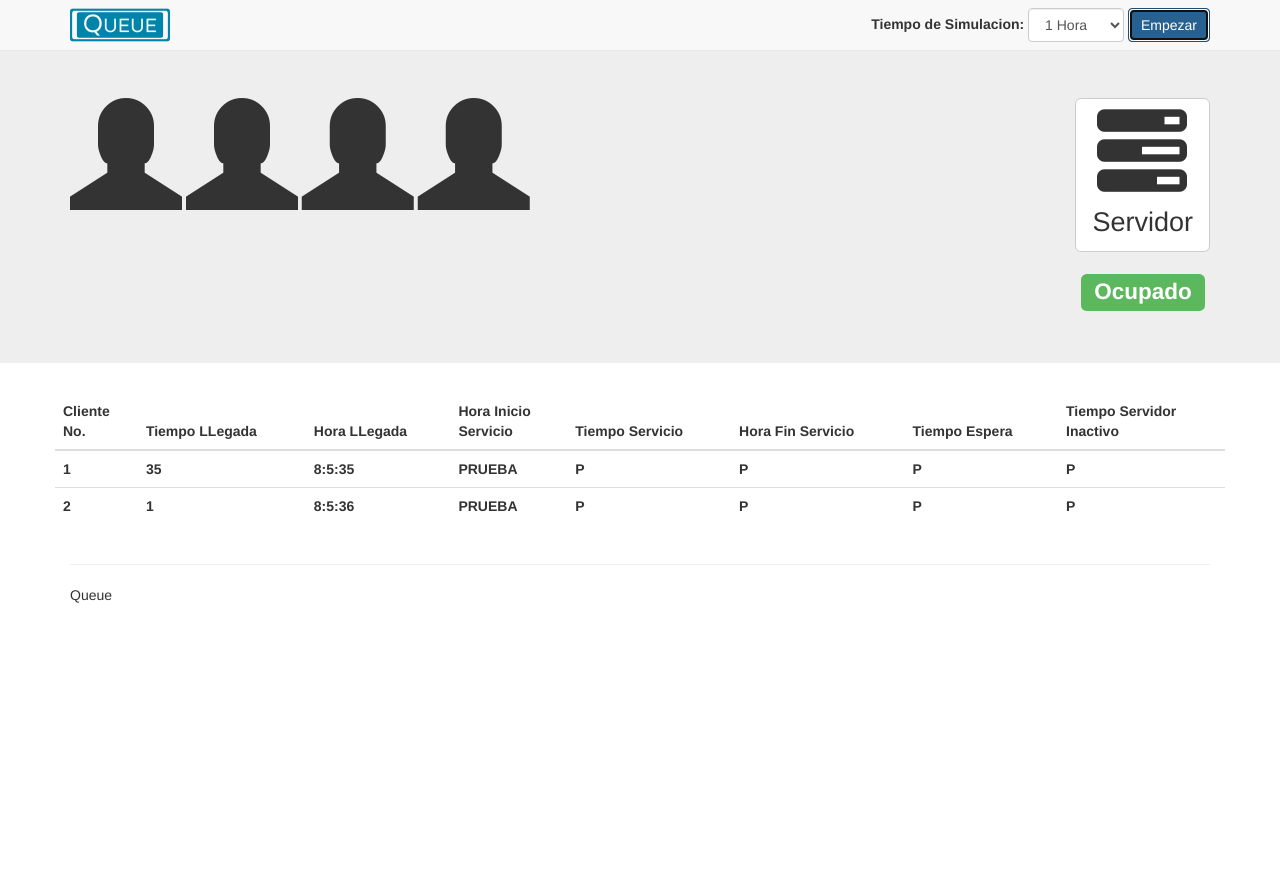
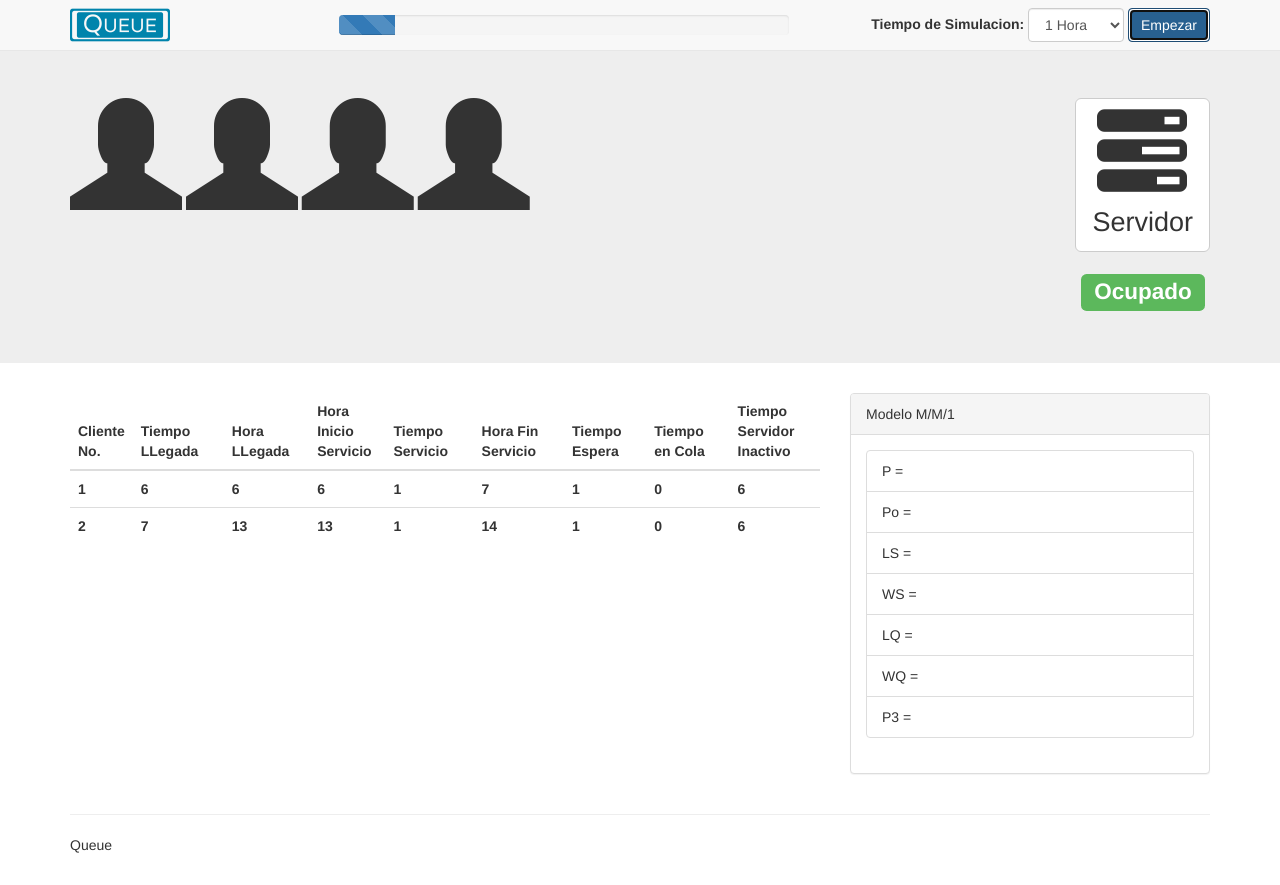
Before and after one commit to WilfredLemus/SimulacionColas, a plain HTML site: page index.html in a window 1280 px wide. Both pictures are taken after a click on the button "Empezar". Before the commit the page ends 800 px from the top, so only its background shows below. Drawn offline with Linux system fonts and the light colour scheme.

Commit message:
formulas mm1

```diff
--- a/index.html
+++ b/index.html
@@ -36,6 +36,18 @@
         <div id="navbar" class="navbar-collapse collapse">
             <div class="navbar-left">
             </div>
+          <div id="barpro" hidden class="nav navbar-text progress" style="width: 450px; margin-top:15px; margin-left:11em;margin-bottom: 0;">
+              <div class="bar progress-bar progress-bar-striped active" role="progressbar" aria-valuemin="0" aria-valuemax="100" style="width: 0%">
+              <span class="sr-only">40% Complete (success)</span>
+            </div>
+          </div>
+          <!-- <div class="progress">
+            <div class="progress-bar progress-bar-success progress-bar-striped" role="progressbar" aria-valuenow="40" aria-valuemin="0" aria-valuemax="100" style="width: 40%">
+              <span class="sr-only">40% Complete (success)</span>
+            </div>
+          </div> -->
+
+
           <div class="navbar-form navbar-right" >
             <div class="form-group">
               <label for="sel1">Tiempo de Simulacion:</label>
@@ -72,23 +84,19 @@
                 </div>
                 <div>
                     <h2>
-                        <!-- <span class="label label-default" style="margin-left:8%">Inactivo</span> -->
+                        <!-- <span class="label label-default" style="margin-left:8%">Inactivo</span>-->
                         <span class="label label-success" style="margin-left:4%">Ocupado</span>
                     </h2>
                 </div>
             </div>
           </div>
-
-        <!-- <h1>Hello, world!</h1>
-        <p>This is a template for a simple marketing or informational website. It includes a large callout called a jumbotron and three supporting pieces of content. Use it as a starting point to create something more unique.</p>
-        <p><a class="btn btn-primary btn-lg" href="#" role="button">Learn more &raquo;</a></p> -->
-
       </div>
     </div>
 
     <div class="container">
       <!-- Example row of columns -->
       <div class="row">
+        <div class="col-md-8">
           <table class="table table-hover">
               <thead>
                   <tr>
@@ -99,12 +107,54 @@
                       <th>Tiempo Servicio</th>
                       <th>Hora Fin Servicio</th>
                       <th>Tiempo Espera</th>
+                      <th>Tiempo en Cola</th>
                       <th>Tiempo Servidor <br>Inactivo</th>
                   </tr>
               </thead>
               <tbody id="table-body">
               </tbody>
           </table>
+        </div>
+        <div class="col-md-4">
+        <div class="panel panel-default">
+          <div class="panel-heading">Modelo M/M/1</div>
+          <div class="panel-body">
+            <ul class="list-group">
+              <li class="list-group-item">
+                <span class="badge" id="P"></span>
+                P =
+              </li>
+              <li class="list-group-item">
+                <span class="badge" id="PO"></span>
+                Po =
+              </li>
+              <li class="list-group-item">
+                <span class="badge" id="LS"></span>
+                LS =
+              </li>
+              <li class="list-group-item">
+                <span class="badge" id="WS"></span>
+                WS =
+              </li>
+              <li class="list-group-item">
+                <span class="badge" id="LQ"></span>
+                LQ =
+              </li>
+              <li class="list-group-item">
+                <span class="badge" id="WQ"></span>
+                WQ =
+              </li>
+              <li class="list-group-item">
+                <span class="badge" id="PN"></span>
+                P3 =
+              </li>
+            </ul>
+          </div>
+        </div>
+          <!-- Factor de Utilizacion P= -->
+
+
+        </div>
 
         <!-- <div class="col-md-4">
           <h2>Heading</h2>
--- a/js/main.js
+++ b/js/main.js
@@ -1,23 +1,49 @@
-var n = 1;
-var crTime, TllegadaAnt;
+var n, crTime, TllegadaAnt, HinicioServicio, Hllegada, HfinServicioAnt, HfinServicioAnt, HfinServicio;
+
 $( document ).ready(function() {
     setInterval('reloj()', 1000);
 
     $('#empezar').click(function(){
+        $('#P').text('');
+        $('#PO').text('');
+        $('#LS').text('');
+        $('#WS').text('');
+        $('#LQ').text('');
+        $('#WQ').text('');
+        $('#PN').text('');
+
         crTime = getDate( );
-        // setInterval('process()', 5000);
+        $('.bar').width('0');
         var Ntiempo = parseInt($("#Ntiempo").val());
+        // var Ntiempo = 5;
         crTime.setSeconds(crTime.getSeconds() + Ntiempo);
         n = 1;
+        TllegadaAnt = HinicioServicio = Hllegada = HfinServicioAnt = HfinServicioAnt = HfinServicio = 0;
         $("#table-body tr").remove();
-        TllegadaAnt = 0;
         process();
+        progress(Ntiempo);
+        // setInterval('process()', 5000);
         // setTimeout(process, 5000);
         // sleep(5000);
         // window.setTimeout(process(), 5000);
 
     });
 });
+
+function progress(tm){
+    $('#barpro').show();
+    var ch = 450/(tm+1);
+
+    var pro = setInterval(function () {
+        var $bar = $('.bar');
+        if ($bar.width() >= 450) {
+            clearInterval(pro);
+            // $('.progress').removeClass('active');
+        } else {
+            $bar.width($bar.width() + ch);
+        }
+    }, 1000);
+}
 
 // var crHrs = crTime.getHours ( );
 // var crMns = crTime.getMinutes ( );
@@ -27,44 +53,66 @@ $( document ).ready(function() {
 
 function process(){
     var newTime = new Date ( );
-    var newcrScs = newTime.getSeconds ( );
-    var cnt = 5;
-    var Tllegada = newTime.getSeconds()-TllegadaAnt;
-    var Hllegada = getTime(newTime);
-    // alert("Hola");
-    // console.log("Entro"+crScs);
-    // newclient();
-    // $("#table-body").append('<tr>\
-    //                  <th>'+n+'</th>\
-    //                  <th>'+Tllegada+'</th>\
-    //                  <th>'+Hllegada+'</th>\
-    //                  <th>'+HinicioServicio+'</th>\
-    //                  <th>'+Tservicio+'</th>\
-    //                  <th>'+HfinServicio+'</th>\
-    //                  <th>'+TEspera+'</th>\
-    //                  <th>'+TInactivo+'</th>\
-    //              </tr>');
+    // var newcrScs = newTime.getSeconds ( );
+    var Tllegada = ran();
+    var Tservicio = ran();
+    Hllegada += Tllegada;
 
-    $("#table-body").append('<tr>\
+    if (HfinServicio>=Hllegada) {
+        HinicioServicio = HfinServicio;
+    }else{
+        HinicioServicio = Hllegada;
+    }
+
+    HfinServicio = HinicioServicio+Tservicio;
+    var TCola = HinicioServicio - Hllegada;
+    var TEspera = HfinServicio - Hllegada;
+    var TInactivo = HinicioServicio - HfinServicioAnt;
+
+    $("#table-body").append('<tr class="dato">\
             <th>'+n+'</th>\
             <th>'+Tllegada+'</th>\
             <th>'+Hllegada+'</th>\
-            <th>PRUEBA</th>\
-            <th>P</th>\
-            <th>P</th>\
-            <th>P</th>\
-            <th>P</th>\
+            <th>'+HinicioServicio+'</th>\
+            <th>'+Tservicio+'</th>\
+            <th>'+HfinServicio+'</th>\
+            <th>'+TEspera+'</th>\
+            <th>'+TCola+'</th>\
+            <th>'+TInactivo+'</th>\
         </tr>');
     n++;
-    TllegadaAnt = newTime.getSeconds();
-    // sleep(3000);
-
-    // console.log("Fin de Segundos"+crTime);
-    // console.log("Segundo Actual"+newTime);
+    HfinServicioAnt = HfinServicio;
     if (newTime<=crTime) {
         setTimeout(process, rando(5000));
+    }else{
+        form();
+        $('#barpro').hide();
     }
+
  }
+
+
+function form(){
+    var ProLlegada = ProServicio = ProEspera = ProCajInac = 0;
+    $('#table-body tr').each(function(){
+        ProLlegada += parseInt($(this).find('th').eq(1).text())
+        ProServicio += parseInt($(this).find('th').eq(4).text())
+        ProEspera += parseInt($(this).find('th').eq(6).text())
+        // ProCajInac += parseInt($(this).find('th').eq(8).text())
+    })
+    var ct = n-1;
+    ProLlegada = ProLlegada/ct;
+    // ProServicio = ProServicio/ct;
+    Servicio = ProEspera/ct;
+    $('#P').text((ProLlegada/Servicio).toFixed(2));
+    $('#PO').text((1-(ProLlegada/Servicio)).toFixed(2));
+    $('#LS').text((ProLlegada/(Servicio-ProLlegada)).toFixed(2));
+    $('#WS').text((1/(Servicio-ProLlegada)).toFixed(2));
+    $('#LQ').text(((ProLlegada*ProLlegada)/Servicio*(Servicio-ProLlegada)).toFixed(2));
+    $('#WQ').text(((ProLlegada)/Servicio*(Servicio-ProLlegada)).toFixed(2));
+    $('#PN').text(((1-(ProLlegada/Servicio))*Math.pow((ProLlegada/Servicio), 3)).toFixed(2));
+}
+
 
 function getTime (Time){
     var crTime = Time;
```
Lines whose indentation alone changed are shown as unchanged.
